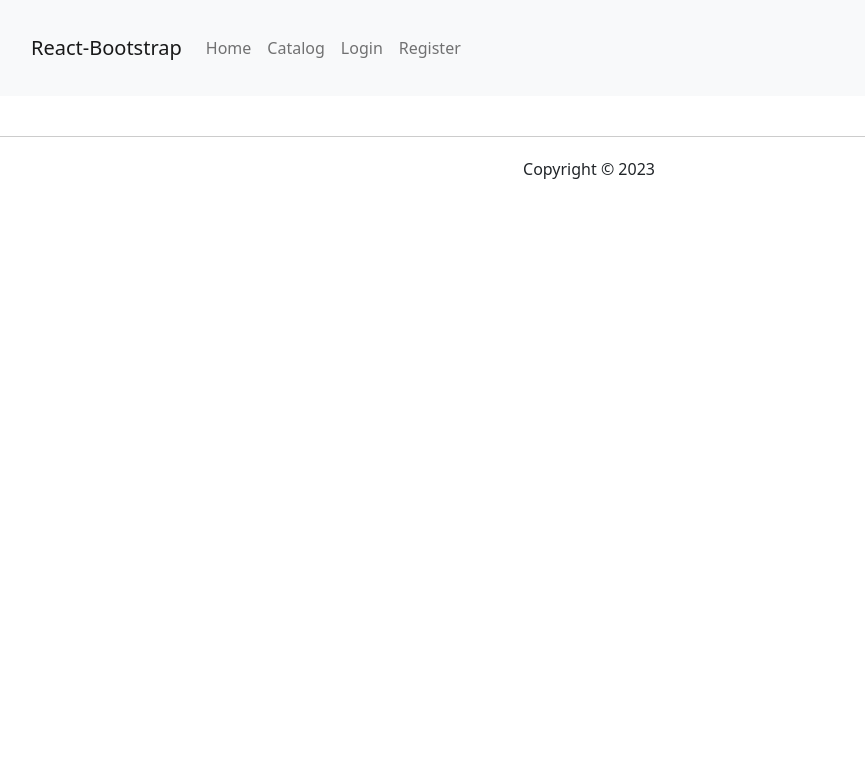
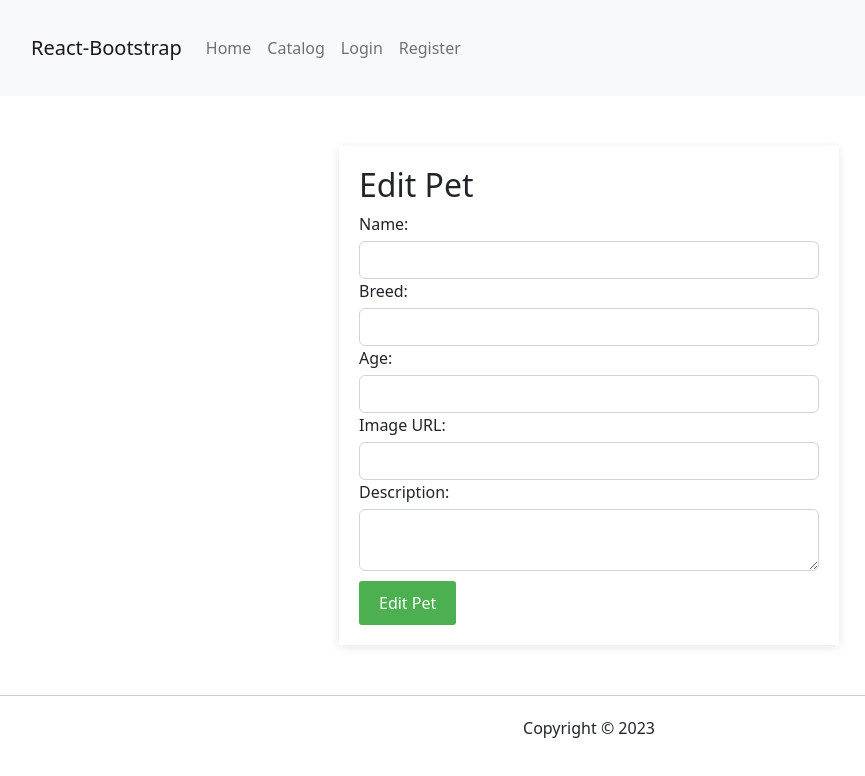
Before and after one commit to GeorgiEvgeniev/softuni-react, a React (Create React App) app in the folder frontend/: page /catalog/1/edit in a window 1280 px wide. Shown: the top 776 px of the page, without its empty margins (51-916 px from the left). Built offline with nearby package versions, Linux system fonts and the light colour scheme; no server answers.

Commit message:
Added edit and details components as well as some fixes

```diff
--- a/frontend/src/App.js
+++ b/frontend/src/App.js
@@ -18,6 +18,7 @@ import { CardCat } from "./components/CardCat";
 import { CatDetails } from './components/CatDetails';
 import { Logout } from "./components/Logout";
 import { Catalog } from './components/Catalog';
+import { Edit } from './components/Edit';
 
 function App() {
   const [cat, setCat] = useState([])
@@ -74,6 +75,14 @@ const onLogout = async () => {
   setAuth({});
 };
 
+const onGameEditSubmit = async (values) => {
+  const result = await catService.edit(values._id, values);
+
+  setCat(state => state.map(x => x._id === values._id ? result : x))
+
+  navigate(`/catalog/${values._id}`);
+}
+
   const contextValues = {
     onLoginSubmit,
     onRegisterSubmit,
@@ -96,6 +105,7 @@ const onLogout = async () => {
         <Route path='/add' element={<Add onCreateGameSubmit={onCreateGameSubmit} />} />
         <Route path='/catalog' element={<Catalog cat={cat} />} />
         <Route path='/catalog/:catId' element={<CatDetails />} />
+        <Route path='/catalog/:catId/edit' element={<Edit onGameEditSubmit={onGameEditSubmit} />} />
       </Routes>
       <Footer />
     </div>
--- a/frontend/src/components/CardCat.js
+++ b/frontend/src/components/CardCat.js
@@ -8,7 +8,7 @@ export const CardCat = ({
 }) => {
   return (
     <Card style={{ width: "18rem" }}>
-      <Card.Img variant='top' src='./cat-hero.jpg' />
+      <Card.Img variant='top' src={imageUrl} />
       <Card.Body>
         <Card.Title>{name}</Card.Title>
         <Card.Text>{description}</Card.Text>
--- a/frontend/src/components/CatDetails.js
+++ b/frontend/src/components/CatDetails.js
@@ -1,13 +1,15 @@
 import Button from 'react-bootstrap/Button';
 import Card from 'react-bootstrap/Card';
 
-import { useEffect, useState } from 'react';
-import { useParams, useNavigate } from 'react-router-dom';
+import { useEffect, useState, useContext } from 'react';
+import { useParams, useNavigate, Link } from 'react-router-dom';
 
 import { gameServiceFactory } from '../services/catService';
 import { useService } from '../hooks/userService';
+import { AuthContext } from '../context/AuthContext';
 
 export const CatDetails = () => {
+  const { userId } = useContext(AuthContext)
   const { catId } = useParams()
     const [cat, setCat] = useState({});
     const catService = useService(gameServiceFactory)
@@ -20,13 +22,29 @@ export const CatDetails = () => {
         })
 }, [catId]);
 
+const isOwner = cat._ownerId === userId;
+
+const onDeleteClick = async () => {
+  await catService.delete(cat._id);
+
+  // TODO: delete from state
+
+  navigate('/catalog');
+};
+
   return (
     <Card style={{ width: "18rem" }}>
       <Card.Img variant='top' src={cat.imageUrl} />
       <Card.Body>
         <Card.Title>{cat.name}</Card.Title>
         <Card.Text>{cat.description}</Card.Text>
-        <Button variant='primary'>Details</Button>
+        {isOwner && (
+
+          <>
+        <Button as={Link} to={`/catalog/${cat._id}/edit`}variant='primary'>Edit</Button>
+        <Button variant='primary' onClick={onDeleteClick}>Delete</Button>
+        </>
+          )}
       </Card.Body>
     </Card>
   );
--- /dev/null
+++ b/frontend/src/components/Edit.js
@@ -0,0 +1,57 @@
+import { useForm } from "../hooks/useForm";
+import { useParams } from "react-router-dom";
+import { useEffect } from "react";
+
+import { useService } from "../hooks/userService";
+import { gameServiceFactory } from "../services/catService";
+
+export const Edit = ({
+  onGameEditSubmit
+}) => {
+  const { catId } = useParams();
+  const catService = useService(gameServiceFactory);
+  const { values, changeHandler, onSubmit, changeValues } = useForm({
+    name: "",
+    breed: "",
+    age: "",
+    imageUrl: "",
+    description: "",
+    _id: "",
+  }, onGameEditSubmit);
+
+  useEffect(() => {
+    catService.getOne(catId)
+        .then(result => {
+            changeValues(result);
+        });
+}, [catId]);
+
+  return (
+    <form className='add-pet-form' method="POST" onSubmit={onSubmit}>
+      <h2>Edit Pet</h2>
+      <div className='form-group'>
+        <label htmlFor='name'>Name:</label>
+        <input type='text' id='name' name='name' className='form-control' value={values.name} onChange={changeHandler} required />
+      </div>
+      <div className='form-group'>
+        <label htmlFor='breed'>Breed:</label>
+        <input type='text' id='breed' name='breed' className='form-control' value={values.breed} onChange={changeHandler} required />
+      </div>
+      <div className='form-group'>
+        <label htmlFor='age'>Age:</label>
+        <input type='number' id='age' name='age' className='form-control' value={values.age} onChange={changeHandler} required />
+      </div>
+      <div className='form-group'>
+        <label htmlFor='image-url'>Image URL:</label>
+        <input type='url' id='image-url' name='imageUrl' className='form-control' value={values.imageUrl} onChange={changeHandler} required />
+      </div>
+      <div className='form-group'>
+        <label htmlFor='description'>Description:</label>
+        <textarea id='description' name='description' className='form-control' value={values.description} onChange={changeHandler} required></textarea>
+      </div>
+      <button type='submit' className='btn-submit'>
+        Edit Pet
+      </button>
+    </form>
+  )
+}
```
